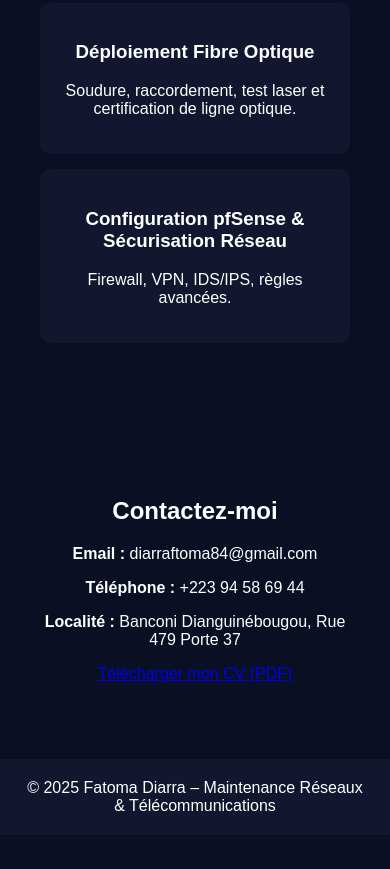
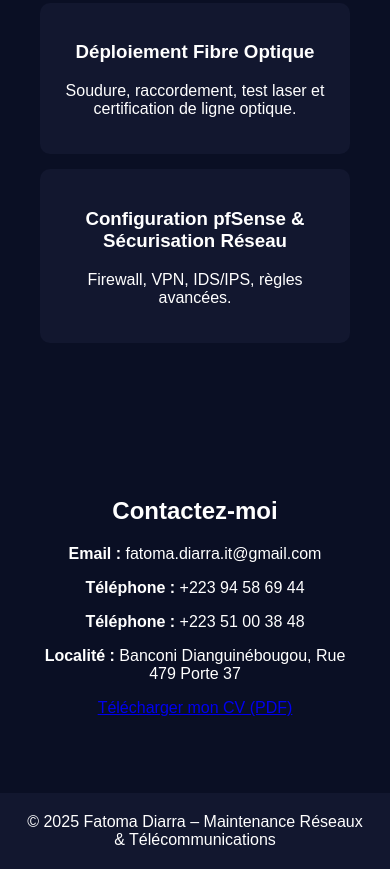
Before and after one commit to fatomadiarra1/portfolio, a plain HTML site: page README.html in a window 390 px wide. Shown: the part 1730-2599 px from the top of the page. Before the commit the page ends 2565 px from the top, so only its background shows below. Drawn offline with Linux system fonts and the light colour scheme.

Commit message:
Update contact email and phone number in README

```diff
--- a/README.html
+++ b/README.html
@@ -168,8 +168,9 @@ footer {
 
 <section id="contact">
   <h2>Contactez‑moi</h2>
-  <p><strong>Email :</strong> diarraftoma84@gmail.com</p>
+  <p><strong>Email :</strong> fatoma.diarra.it@gmail.com</p>
   <p><strong>Téléphone :</strong> +223 94 58 69 44</p>
+  <p><strong>Téléphone :</strong> +223 51 00 38 48</p>
   <p><strong>Localité :</strong> Banconi Dianguinébougou, Rue 479 Porte 37</p>
   <p style="margin-top:12px;"><a href="Profil.pdf" class="cv-btn" download>Télécharger mon CV (PDF)</a></p>
 </section>
```
